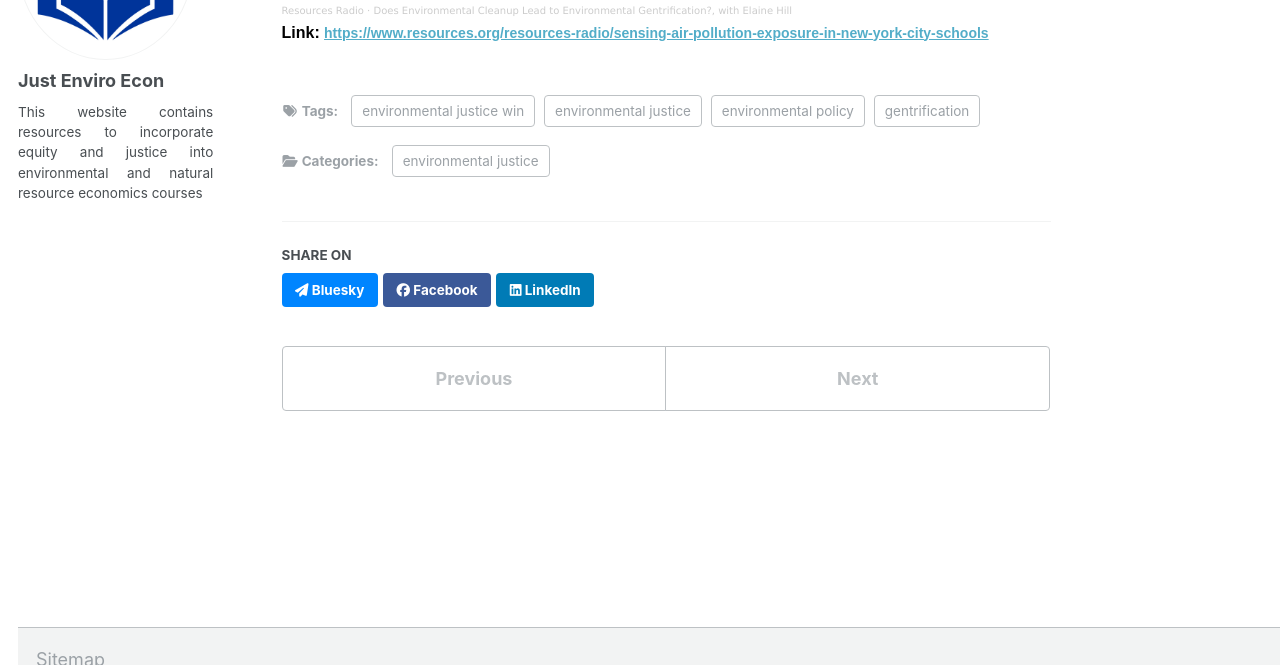
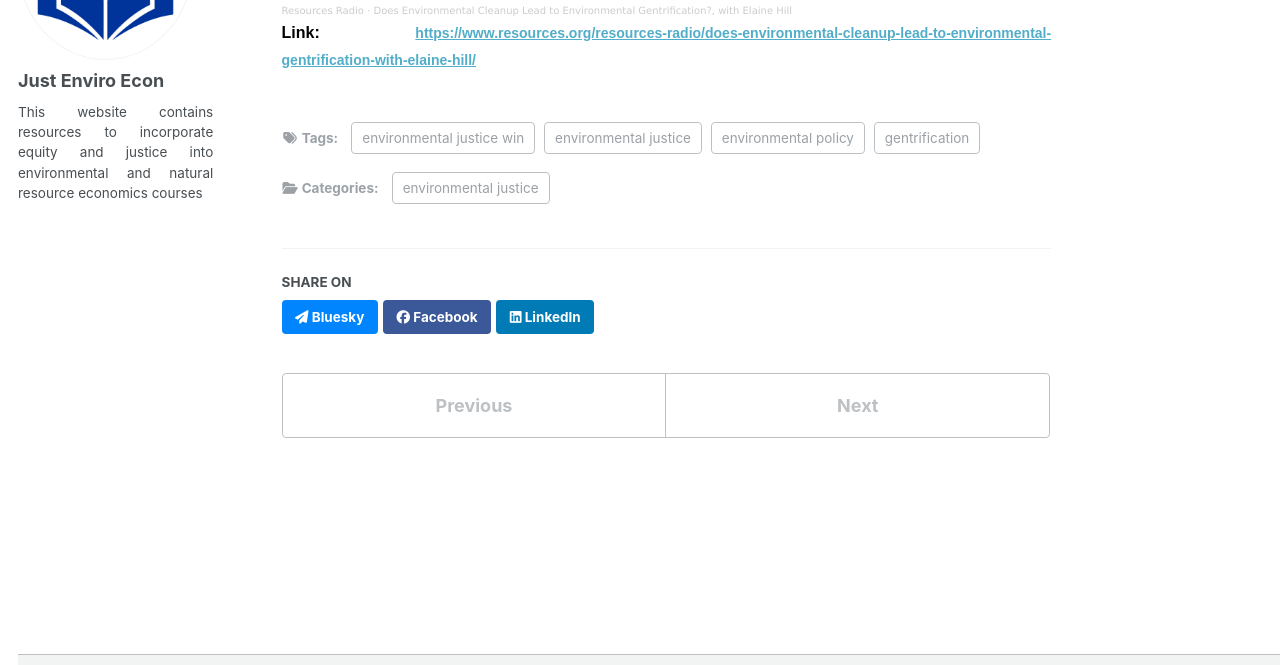
Before and after one commit to just-enviro-econ/just-enviro-econ.github.io, a Jekyll site: the page built from _media/2022-12-27-cleanup_gentrification.md, in a window 1280 px wide and 900 px high, scrolled down 484 px, cut to the strip 235-900 px from the top of the window. Built offline with Jekyll 4.4.1, drawn with Linux system fonts in a browser that asks for light colours; part of the change alters nothing that is shown.

Commit message:
Update 2022-12-27-cleanup_gentrification.md

```diff
--- a/_media/2022-12-27-cleanup_gentrification.md
+++ b/_media/2022-12-27-cleanup_gentrification.md
@@ -10,7 +10,7 @@ tags:
 category: "environmental justice"
 type: "podcast"
 publisher: "Resource Radio"
-paperurl: 'https://www.resources.org/resources-radio/sensing-air-pollution-exposure-in-new-york-city-schools'
+paperurl: 'https://www.resources.org/resources-radio/does-environmental-cleanup-lead-to-environmental-gentrification-with-elaine-hill/'
 duration: "31:37"
 ---
 
```
